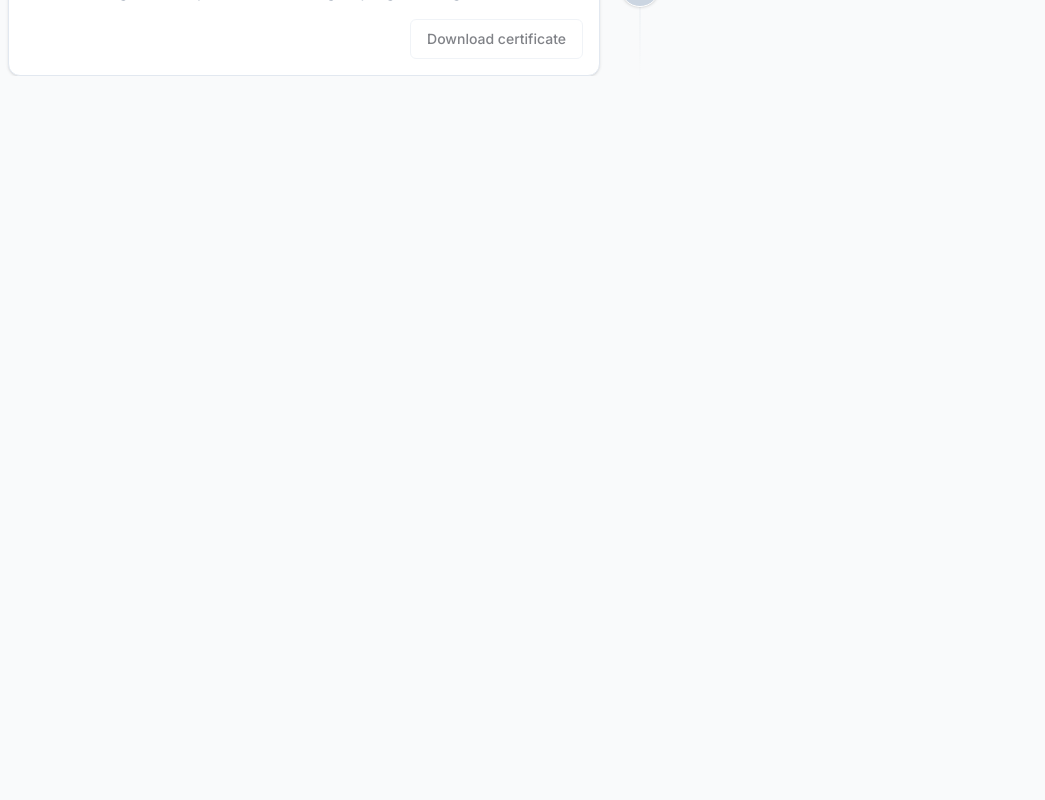
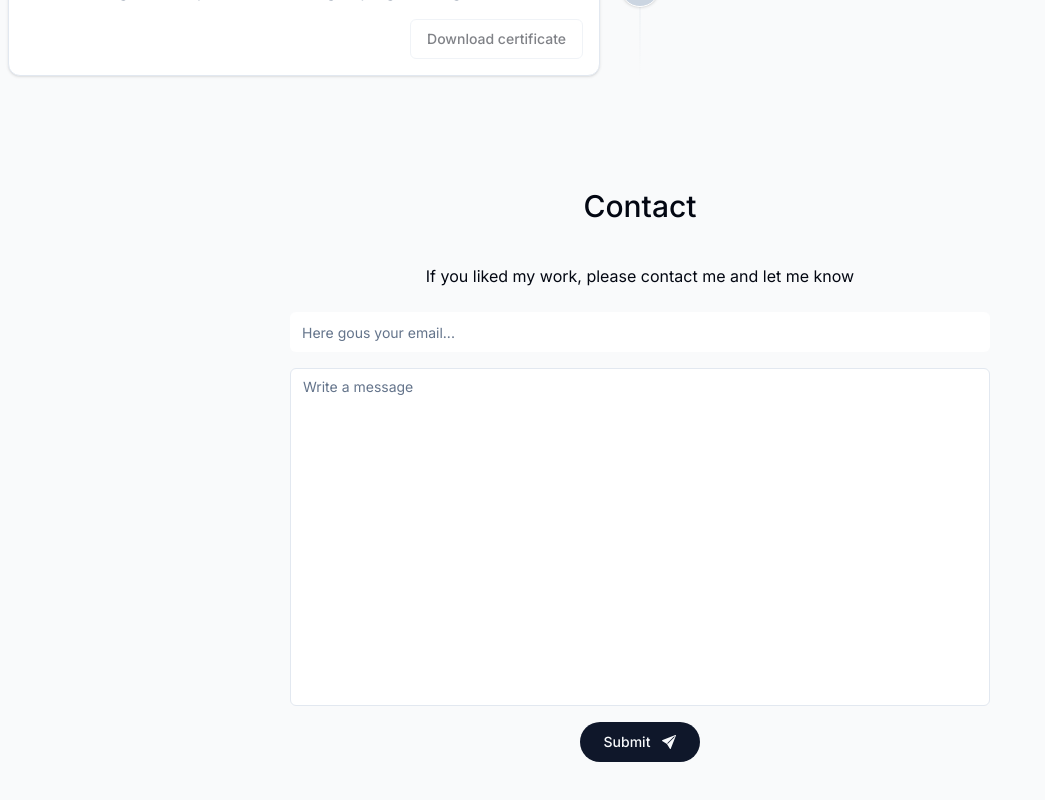
Before and after one commit to JuanMosquela/portfolio-next, a Next.js app: page / in a window 1280 px wide. Shown: the part 2916-3716 px from the top of the page, without its empty margins (0-1045 px from the left). Before the commit the page ends 2992 px from the top, so only its background shows below. Built offline with nearby package versions, Linux system fonts and the light colour scheme.

Commit message:
added contact form component

```diff
--- /dev/null
+++ b/actions/send-email.ts
@@ -0,0 +1,8 @@
+"use server";
+
+export const onSubmit = (formData: FormData) => {
+  const email = formData.get("email");
+  const message = formData.get("message");
+
+  console.log(message, email);
+};
--- a/app/page.tsx
+++ b/app/page.tsx
@@ -1,6 +1,7 @@
 "use client";
 
 import About from "@/components/about";
+import Contact from "@/components/contact";
 import Header from "@/components/header";
 import Separator from "@/components/separator";
 import Skills from "@/components/skills";
@@ -14,6 +15,7 @@
       <About />
       <Skills />
       <Timeline />
+      <Contact />
     </main>
   );
 }
--- /dev/null
+++ b/components/contact.tsx
@@ -0,0 +1,96 @@
+import { useForm } from "react-hook-form";
+import { zodResolver } from "@hookform/resolvers/zod";
+import SectionHeading from "./heading";
+import * as z from "zod";
+import { Form, FormControl, FormField, FormItem, FormMessage } from "./ui/form";
+import { Input } from "./ui/input";
+import { Button } from "./ui/button";
+import { onSubmit } from "@/actions/send-email";
+import { Textarea } from "./ui/textarea";
+import { motion } from "framer-motion";
+import { BsFillSendFill } from "react-icons/bs";
+
+const formSchema = z.object({
+  email: z.string().email(),
+  message: z
+    .string()
+    .min(1, { message: "This field is required" })
+    .max(550, { message: "This message is too long" }),
+});
+
+export default function Contact() {
+  const form = useForm<z.infer<typeof formSchema>>({
+    resolver: zodResolver(formSchema),
+    defaultValues: {
+      email: "",
+      message: "",
+    },
+  });
+
+  return (
+    <section id="contact">
+      <motion.div
+        initial={{ opacity: 0, y: 30 }}
+        whileInView={{
+          opacity: 1,
+          y: 0,
+          transition: { delay: 0.4, duration: 0.6 },
+        }}
+      >
+        <SectionHeading>Contact</SectionHeading>
+        <p className="text-center mb-6">
+          If you liked my work, please contact me and let me know
+        </p>
+        <Form {...form}>
+          <form
+            action={onSubmit}
+            className="mb-28 max-w-[700px] mx-auto flex flex-col gap-4"
+          >
+            <FormField
+              control={form.control}
+              name="email"
+              render={({ field }) => (
+                <FormItem>
+                  <FormControl>
+                    <Input
+                      placeholder="Here gous your email..."
+                      className="border-0 focus: active:border-0"
+                      type="email"
+                      {...field}
+                    />
+                  </FormControl>
+                  <FormMessage />
+                </FormItem>
+              )}
+            />
+
+            <FormField
+              control={form.control}
+              name="message"
+              render={({ field }) => (
+                <FormItem>
+                  <FormControl>
+                    <Textarea
+                      rows={16}
+                      placeholder="Write a message"
+                      className="resize-none"
+                      {...field}
+                    />
+                  </FormControl>
+                  <FormMessage />
+                </FormItem>
+              )}
+            />
+            <Button
+              type="submit"
+              className="rounded-full w-fit px-6 py-1 flex gap-3 items-center mx-auto"
+            >
+              Submit
+              <BsFillSendFill />
+            </Button>
+          </form>
+        </Form>
+      </motion.div>
+    </section>
+  );
+}
--- a/components/timeline.tsx
+++ b/components/timeline.tsx
@@ -28,7 +28,7 @@
     <section id="experience">
       <SectionHeading>Education</SectionHeading>
 
-      <div className="space-y-8 relative before:absolute before:inset-0  before:ml-5 before:-translate-x-px md:before:mx-auto md:before:translate-x-0 before:h-full before:w-0.5 before:bg-gradient-to-b  before:from-transparent before:via-slate-300 before:to-transparent">
+      <div className="space-y-8 relative before:absolute before:inset-0  before:ml-5 before:-translate-x-px md:before:mx-auto md:before:translate-x-0 before:h-full before:w-0.5 before:bg-gradient-to-b  before:from-transparent before:via-slate-300 before:to-transparent mb-28">
         {experience.map((item, index) => (
           <motion.div
             initial="initial"
--- /dev/null
+++ b/components/ui/form.tsx
@@ -0,0 +1,176 @@
+import * as React from "react"
+import * as LabelPrimitive from "@radix-ui/react-label"
+import { Slot } from "@radix-ui/react-slot"
+import {
+  Controller,
+  ControllerProps,
+  FieldPath,
+  FieldValues,
+  FormProvider,
+  useFormContext,
+} from "react-hook-form"
+
+import { cn } from "@/lib/utils"
+import { Label } from "@/components/ui/label"
+
+const Form = FormProvider
+
+type FormFieldContextValue<
+  TFieldValues extends FieldValues = FieldValues,
+  TName extends FieldPath<TFieldValues> = FieldPath<TFieldValues>
+> = {
+  name: TName
+}
+
+const FormFieldContext = React.createContext<FormFieldContextValue>(
+  {} as FormFieldContextValue
+)
+
+const FormField = <
+  TFieldValues extends FieldValues = FieldValues,
+  TName extends FieldPath<TFieldValues> = FieldPath<TFieldValues>
+>({
+  ...props
+}: ControllerProps<TFieldValues, TName>) => {
+  return (
+    <FormFieldContext.Provider value={{ name: props.name }}>
+      <Controller {...props} />
+    </FormFieldContext.Provider>
+  )
+}
+
+const useFormField = () => {
+  const fieldContext = React.useContext(FormFieldContext)
+  const itemContext = React.useContext(FormItemContext)
+  const { getFieldState, formState } = useFormContext()
+
+  const fieldState = getFieldState(fieldContext.name, formState)
+
+  if (!fieldContext) {
+    throw new Error("useFormField should be used within <FormField>")
+  }
+
+  const { id } = itemContext
+
+  return {
+    id,
+    name: fieldContext.name,
+    formItemId: `${id}-form-item`,
+    formDescriptionId: `${id}-form-item-description`,
+    formMessageId: `${id}-form-item-message`,
+    ...fieldState,
+  }
+}
+
+type FormItemContextValue = {
+  id: string
+}
+
+const FormItemContext = React.createContext<FormItemContextValue>(
+  {} as FormItemContextValue
+)
+
+const FormItem = React.forwardRef<
+  HTMLDivElement,
+  React.HTMLAttributes<HTMLDivElement>
+>(({ className, ...props }, ref) => {
+  const id = React.useId()
+
+  return (
+    <FormItemContext.Provider value={{ id }}>
+      <div ref={ref} className={cn("space-y-2", className)} {...props} />
+    </FormItemContext.Provider>
+  )
+})
+FormItem.displayName = "FormItem"
+
+const FormLabel = React.forwardRef<
+  React.ElementRef<typeof LabelPrimitive.Root>,
+  React.ComponentPropsWithoutRef<typeof LabelPrimitive.Root>
+>(({ className, ...props }, ref) => {
+  const { error, formItemId } = useFormField()
+
+  return (
+    <Label
+      ref={ref}
+      className={cn(error && "text-destructive", className)}
+      htmlFor={formItemId}
+      {...props}
+    />
+  )
+})
+FormLabel.displayName = "FormLabel"
+
+const FormControl = React.forwardRef<
+  React.ElementRef<typeof Slot>,
+  React.ComponentPropsWithoutRef<typeof Slot>
+>(({ ...props }, ref) => {
+  const { error, formItemId, formDescriptionId, formMessageId } = useFormField()
+
+  return (
+    <Slot
+      ref={ref}
+      id={formItemId}
+      aria-describedby={
+        !error
+          ? `${formDescriptionId}`
+          : `${formDescriptionId} ${formMessageId}`
+      }
+      aria-invalid={!!error}
+      {...props}
+    />
+  )
+})
+FormControl.displayName = "FormControl"
+
+const FormDescription = React.forwardRef<
+  HTMLParagraphElement,
+  React.HTMLAttributes<HTMLParagraphElement>
+>(({ className, ...props }, ref) => {
+  const { formDescriptionId } = useFormField()
+
+  return (
+    <p
+      ref={ref}
+      id={formDescriptionId}
+      className={cn("text-sm text-muted-foreground", className)}
+      {...props}
+    />
+  )
+})
+FormDescription.displayName = "FormDescription"
+
+const FormMessage = React.forwardRef<
+  HTMLParagraphElement,
+  React.HTMLAttributes<HTMLParagraphElement>
+>(({ className, children, ...props }, ref) => {
+  const { error, formMessageId } = useFormField()
+  const body = error ? String(error?.message) : children
+
+  if (!body) {
+    return null
+  }
+
+  return (
+    <p
+      ref={ref}
+      id={formMessageId}
+      className={cn("text-sm font-medium text-destructive", className)}
+      {...props}
+    >
+      {body}
+    </p>
+  )
+})
+FormMessage.displayName = "FormMessage"
+
+export {
+  useFormField,
+  Form,
+  FormItem,
+  FormLabel,
+  FormControl,
+  FormDescription,
+  FormMessage,
+  FormField,
+}
--- /dev/null
+++ b/components/ui/input.tsx
@@ -0,0 +1,25 @@
+import * as React from "react"
+
+import { cn } from "@/lib/utils"
+
+export interface InputProps
+  extends React.InputHTMLAttributes<HTMLInputElement> {}
+
+const Input = React.forwardRef<HTMLInputElement, InputProps>(
+  ({ className, type, ...props }, ref) => {
+    return (
+      <input
+        type={type}
+        className={cn(
+          "flex h-10 w-full rounded-md border border-input bg-background px-3 py-2 text-sm ring-offset-background file:border-0 file:bg-transparent file:text-sm file:font-medium placeholder:text-muted-foreground focus-visible:outline-none focus-visible:ring-2 focus-visible:ring-ring focus-visible:ring-offset-2 disabled:cursor-not-allowed disabled:opacity-50",
+          className
+        )}
+        ref={ref}
+        {...props}
+      />
+    )
+  }
+)
+Input.displayName = "Input"
+
+export { Input }
--- /dev/null
+++ b/components/ui/label.tsx
@@ -0,0 +1,26 @@
+"use client"
+
+import * as React from "react"
+import * as LabelPrimitive from "@radix-ui/react-label"
+import { cva, type VariantProps } from "class-variance-authority"
+
+import { cn } from "@/lib/utils"
+
+const labelVariants = cva(
+  "text-sm font-medium leading-none peer-disabled:cursor-not-allowed peer-disabled:opacity-70"
+)
+
+const Label = React.forwardRef<
+  React.ElementRef<typeof LabelPrimitive.Root>,
+  React.ComponentPropsWithoutRef<typeof LabelPrimitive.Root> &
+    VariantProps<typeof labelVariants>
+>(({ className, ...props }, ref) => (
+  <LabelPrimitive.Root
+    ref={ref}
+    className={cn(labelVariants(), className)}
+    {...props}
+  />
+))
+Label.displayName = LabelPrimitive.Root.displayName
+
+export { Label }
--- /dev/null
+++ b/components/ui/textarea.tsx
@@ -0,0 +1,24 @@
+import * as React from "react"
+
+import { cn } from "@/lib/utils"
+
+export interface TextareaProps
+  extends React.TextareaHTMLAttributes<HTMLTextAreaElement> {}
+
+const Textarea = React.forwardRef<HTMLTextAreaElement, TextareaProps>(
+  ({ className, ...props }, ref) => {
+    return (
+      <textarea
+        className={cn(
+          "flex min-h-[80px] w-full rounded-md border border-input bg-background px-3 py-2 text-sm ring-offset-background placeholder:text-muted-foreground focus-visible:outline-none focus-visible:ring-2 focus-visible:ring-ring focus-visible:ring-offset-2 disabled:cursor-not-allowed disabled:opacity-50",
+          className
+        )}
+        ref={ref}
+        {...props}
+      />
+    )
+  }
+)
+Textarea.displayName = "Textarea"
+
+export { Textarea }
--- a/next.config.js
+++ b/next.config.js
@@ -1,4 +1,8 @@
 /** @type {import('next').NextConfig} */
-const nextConfig = {}
+const nextConfig = {
+  experimental: {
+    serverActions: true,
+  },
+};
 
-module.exports = nextConfig
+module.exports = nextConfig;
--- a/package.json
+++ b/package.json
@@ -9,6 +9,8 @@
     "lint": "next lint"
   },
   "dependencies": {
+    "@hookform/resolvers": "^3.3.2",
+    "@radix-ui/react-label": "^2.0.2",
     "@radix-ui/react-slot": "^1.0.2",
     "class-variance-authority": "^0.7.0",
     "clsx": "^2.0.0",
@@ -18,9 +20,11 @@
     "next-themes": "^0.2.1",
     "react": "^18",
     "react-dom": "^18",
+    "react-hook-form": "^7.47.0",
     "react-icons": "^4.11.0",
     "tailwind-merge": "^1.14.0",
-    "tailwindcss-animate": "^1.0.7"
+    "tailwindcss-animate": "^1.0.7",
+    "zod": "^3.22.4"
   },
   "devDependencies": {
     "@types/node": "^20",
```
Also changed, not shown: 1 other file (tests, documents, lock files or other folders).
